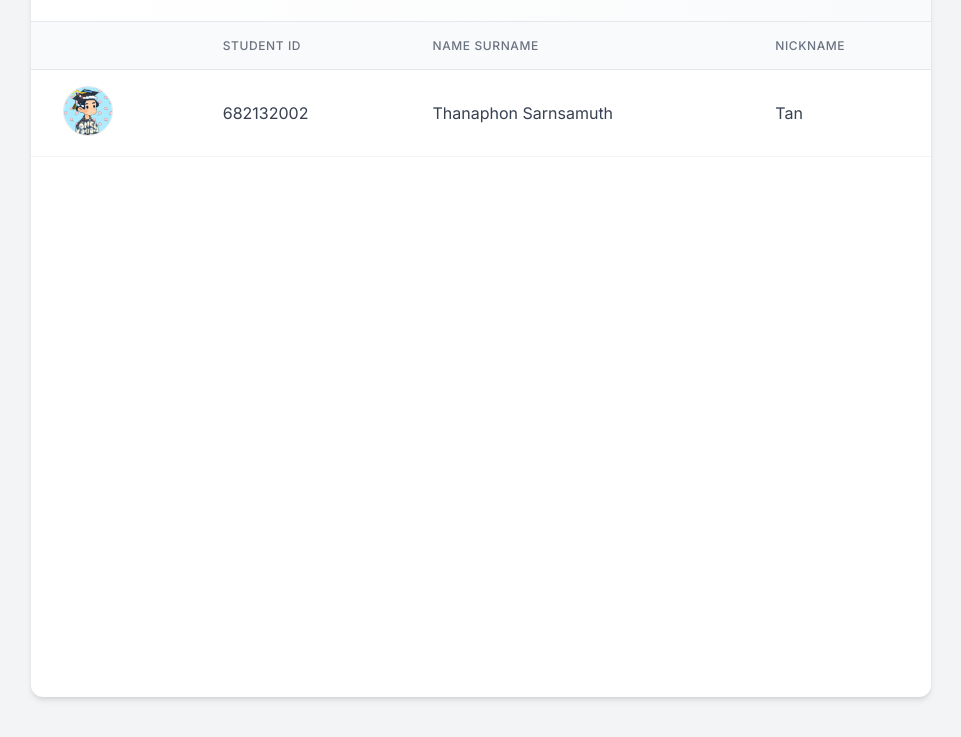
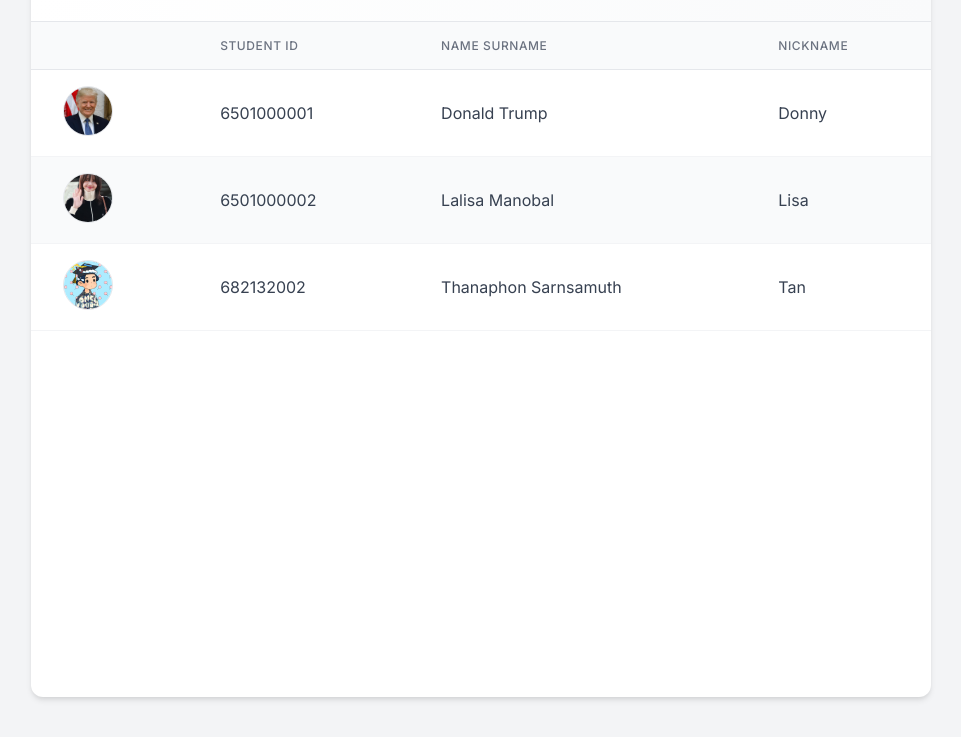
Before and after one commit to chartchai/713-2025-Student-Catalog, a plain HTML site: page docs/index.html in a window 1280 px wide. Shown: the part 143-880 px from the top of the page, without its empty margins (159-1120 px from the left). Drawn offline with Linux system fonts and the light colour scheme.

Commit message:
rollback lisa & trump

```diff
--- a/docs/index.html
+++ b/docs/index.html
@@ -1,15 +1,13 @@
 <!DOCTYPE html>
 <html lang="en">
-
   <head>
-    <meta charset="UTF-8">
-    <meta name="viewport" content="width=device-width, initial-scale=1.0">
+    <meta charset="UTF-8" />
+    <meta name="viewport" content="width=device-width, initial-scale=1.0" />
     <title>The Backend Student List</title>
-    <link rel="stylesheet" href="style.css">
+    <link rel="stylesheet" href="style.css" />
   </head>
 
   <body>
-
     <div class="container">
       <header>
         <h1>The Backend Development Student list</h1>
@@ -28,7 +26,37 @@
           <!-- Example Student 1 -->
           <tr>
             <td data-label="Avatar" class="avatar-cell">
-                        <img src="assets/tan.png" alt="Thanaphon Sarnsamuth Avatar" class="avatar-img">
+              <img
+                src="assets/trump_real.jpg"
+                alt="Donald Trump Avatar"
+                class="avatar-img"
+              />
+            </td>
+            <td data-label="Student ID">6501000001</td>
+            <td data-label="Name Surname">Donald Trump</td>
+            <td data-label="Nickname">Donny</td>
+          </tr>
+
+          <!-- Example Student 2 -->
+          <tr>
+            <td data-label="Avatar" class="avatar-cell">
+              <img
+                src="assets/lisa_real.jpg"
+                alt="Lisa Blackpink Avatar"
+                class="avatar-img"
+              />
+            </td>
+            <td data-label="Student ID">6501000002</td>
+            <td data-label="Name Surname">Lalisa Manobal</td>
+            <td data-label="Nickname">Lisa</td>
+          </tr>
+          <tr>
+            <td data-label="Avatar" class="avatar-cell">
+              <img
+                src="assets/tan.png"
+                alt="Thanaphon Sarnsamuth Avatar"
+                class="avatar-img"
+              />
             </td>
             <td data-label="Student ID">682132002</td>
             <td data-label="Name Surname">Thanaphon Sarnsamuth</td>
@@ -52,10 +80,9 @@
 
     <script>
       // Reload page every 30 seconds
-        setTimeout(function() {
+      setTimeout(function () {
         location.reload();
       }, 30000);
     </script>
   </body>
-
 </html>
```
Lines whose indentation alone changed are shown as unchanged.
